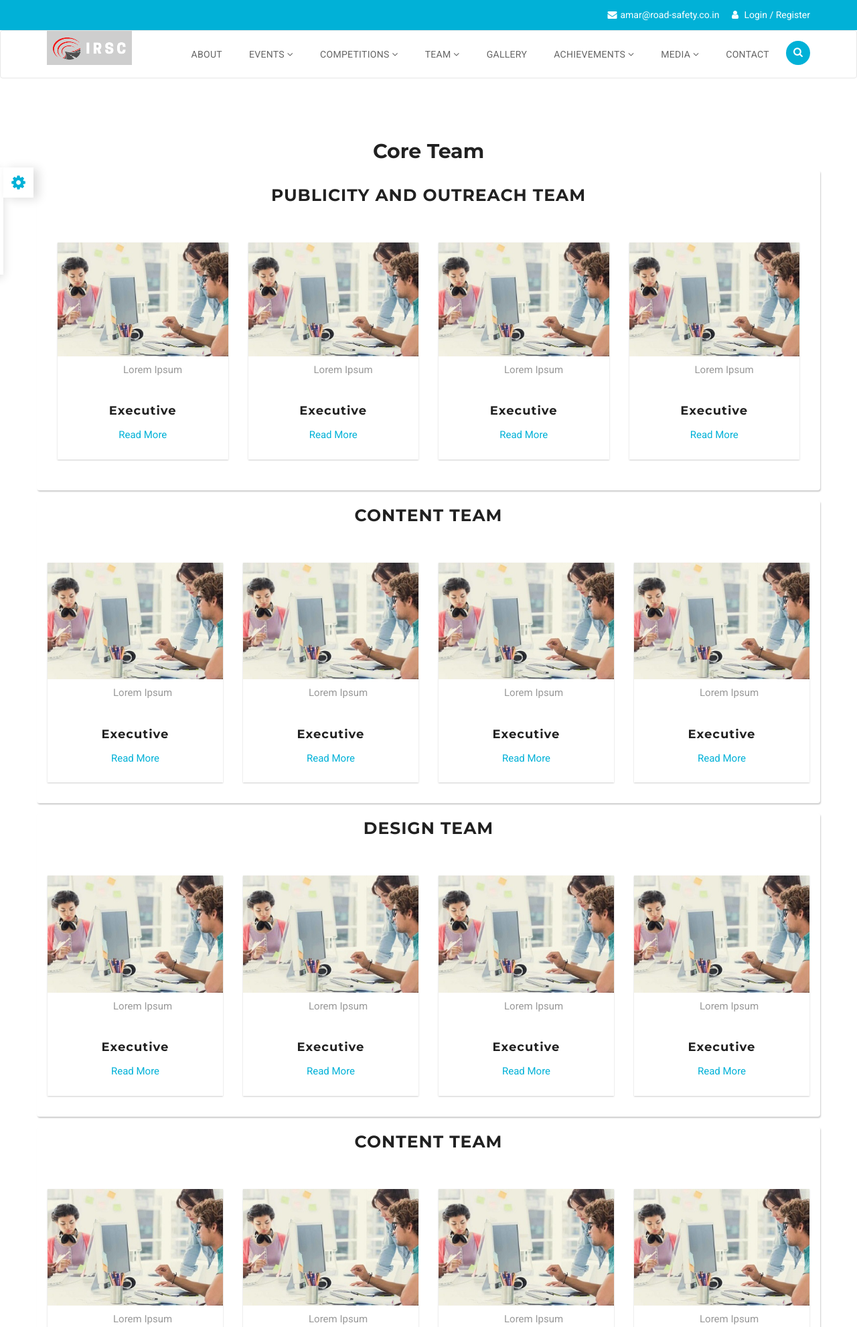
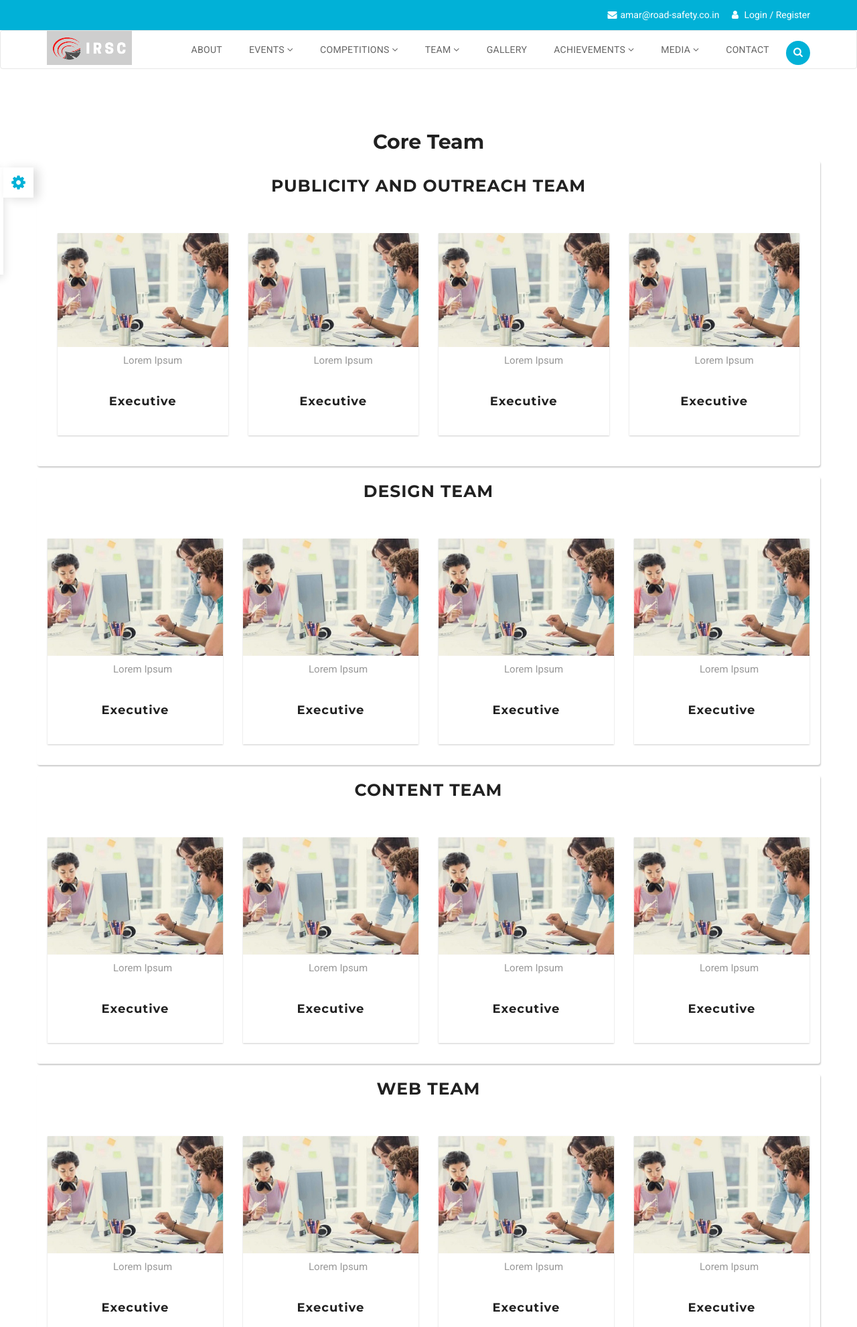
Before and after one commit to DivyanshuSaxena/IRSC-Website, a PHP site: page /coreteam.php in a window 1280 px wide. Shown: the top 1981 px of the page at 67% size. Run offline with PHP 8.4, Linux system fonts and the light colour scheme.

Commit message:
teams updated

```diff
--- a/website main/assets/css/main.css
+++ b/website main/assets/css/main.css
@@ -619,7 +619,7 @@ button:focus {
 .main-navigation .navbar-nav > li > a,
 .main-navigation .navbar-nav > li > a:focus {
   font-size: 14px;
-  padding: 25px 20px;
+  padding: 18px 20px;
   margin: 0px;
   outline: 0;
   color: #656565;
--- a/website main/coreteam.php
+++ b/website main/coreteam.php
@@ -14,6 +14,10 @@
     <link rel="stylesheet" href="assets/fonts/font-awesome.min.css">
     <!-- Color Switcher -->
     <link rel="stylesheet" href="assets/css/color-switcher.css" type="text/css">
+    <script src="assets/js/wow.js"></script>
+              <script>
+              new WOW().init();
+              </script>
     <!-- Animate CSS -->
     <link rel="stylesheet" href="assets/extras/animate.css" type="text/css">
     <!-- Owl Carousel -->
@@ -46,7 +50,7 @@
     <section class="courses section">
         <div class="container">
                 <h2 class="text-center">Core Team</h2>
-            <div class="row panel">
+            <div class="row panel wow fadeInUp">
                 <div class="panel-body">
                 <h3 class="section-title">Publicity and Outreach Team</h3>
                 <div class="col-md-3 col-sm-6 col-xs-6">
@@ -62,7 +66,7 @@
                             <div class="course-content" align="center">
                                 <h3><a href="courses-single.html">Executive</a></h3>
 
-                                <a href="#" ">Read More</a>
+
                             </div>
                         </div>
                     </div>
@@ -80,7 +84,7 @@
                             <div class="course-content" align="center">
                                 <h3><a href="courses-single.html">Executive</a></h3>
 
-                                <a href="#" ">Read More</a>
+
                             </div>
                         </div>
                     </div>
@@ -98,7 +102,7 @@
                             <div class="course-content" align="center">
                                 <h3><a href="courses-single.html">Executive</a></h3>
 
-                                <a href="#" ">Read More</a>
+
                             </div>
                         </div>
                     </div>
@@ -117,7 +121,7 @@
                             <div class="course-content" align="center">
                                 <h3><a href="courses-single.html">Executive</a></h3>
 
-                                <a href="#" ">Read More</a>
+
                             </div>
                         </div>
                     </div>
@@ -125,8 +129,9 @@
             </div>
             </div>
 
-            <div class="row panel">
-                <h3 class="section-title">Content Team</h2>
+
+            <div class="row panel wow fadeInUp">
+                <h3 class="section-title">Design Team</h2>
                 <div class="col-md-3 col-sm-6 col-xs-6">
                     <div class="courses-wrap">
                         <div class="thumb">
@@ -140,7 +145,7 @@
                             <div class="course-content" align="center">
                                 <h3><a href="courses-single.html">Executive</a></h3>
 
-                                <a href="#" ">Read More</a>
+
                             </div>
                         </div>
                     </div>
@@ -158,7 +163,7 @@
                             <div class="course-content" align="center">
                                 <h3><a href="courses-single.html">Executive</a></h3>
 
-                                <a href="#" ">Read More</a>
+
                             </div>
                         </div>
                     </div>
@@ -176,7 +181,7 @@
                             <div class="course-content" align="center">
                                 <h3><a href="courses-single.html">Executive</a></h3>
 
-                                <a href="#" ">Read More</a>
+
                             </div>
                         </div>
                     </div>
@@ -195,15 +200,15 @@
                             <div class="course-content" align="center">
                                 <h3><a href="courses-single.html">Executive</a></h3>
 
-                                <a href="#" ">Read More</a>
+
                             </div>
                         </div>
                     </div>
                 </div>
             </div>
 
-            <div class="row panel">
-                <h3 class="section-title">Design Team</h2>
+            <div class="row panel wow fadeInUp">
+                <h3 class="section-title">Content Team</h2>
                 <div class="col-md-3 col-sm-6 col-xs-6">
                     <div class="courses-wrap">
                         <div class="thumb">
@@ -217,7 +222,7 @@
                             <div class="course-content" align="center">
                                 <h3><a href="courses-single.html">Executive</a></h3>
 
-                                <a href="#" ">Read More</a>
+
                             </div>
                         </div>
                     </div>
@@ -235,7 +240,7 @@
                             <div class="course-content" align="center">
                                 <h3><a href="courses-single.html">Executive</a></h3>
 
-                                <a href="#" ">Read More</a>
+
                             </div>
                         </div>
                     </div>
@@ -253,7 +258,7 @@
                             <div class="course-content" align="center">
                                 <h3><a href="courses-single.html">Executive</a></h3>
 
-                                <a href="#" ">Read More</a>
+
                             </div>
                         </div>
                     </div>
@@ -272,15 +277,15 @@
                             <div class="course-content" align="center">
                                 <h3><a href="courses-single.html">Executive</a></h3>
 
-                                <a href="#" ">Read More</a>
+
                             </div>
                         </div>
                     </div>
                 </div>
             </div>
 
-            <div class="row panel">
-                <h3 class="section-title">Content Team</h2>
+            <div class="row panel wow fadeInUp">
+                <h3 class="section-title">Web Team</h2>
                 <div class="col-md-3 col-sm-6 col-xs-6">
                     <div class="courses-wrap">
                         <div class="thumb">
@@ -294,7 +299,7 @@
                             <div class="course-content" align="center">
                                 <h3><a href="courses-single.html">Executive</a></h3>
 
-                                <a href="#" ">Read More</a>
+
                             </div>
                         </div>
                     </div>
@@ -312,7 +317,7 @@
                             <div class="course-content" align="center">
                                 <h3><a href="courses-single.html">Executive</a></h3>
 
-                                <a href="#" ">Read More</a>
+
                             </div>
                         </div>
                     </div>
@@ -330,7 +335,7 @@
                             <div class="course-content" align="center">
                                 <h3><a href="courses-single.html">Executive</a></h3>
 
-                                <a href="#" ">Read More</a>
+
                             </div>
                         </div>
                     </div>
@@ -349,15 +354,15 @@
                             <div class="course-content" align="center">
                                 <h3><a href="courses-single.html">Executive</a></h3>
 
-                                <a href="#" ">Read More</a>
+
                             </div>
                         </div>
                     </div>
                 </div>
             </div>
 
-            <div class="row panel">
-                <h3 class="section-title">Web Team</h2>
+            <div class="row panel wow fadeInUp">
+                <h3 class="section-title">App Team</h2>
                 <div class="col-md-3 col-sm-6 col-xs-6">
                     <div class="courses-wrap">
                         <div class="thumb">
@@ -371,7 +376,7 @@
                             <div class="course-content" align="center">
                                 <h3><a href="courses-single.html">Executive</a></h3>
 
-                                <a href="#" ">Read More</a>
+
                             </div>
                         </div>
                     </div>
@@ -389,7 +394,7 @@
                             <div class="course-content" align="center">
                                 <h3><a href="courses-single.html">Executive</a></h3>
 
-                                <a href="#" ">Read More</a>
+
                             </div>
                         </div>
                     </div>
@@ -407,7 +412,7 @@
                             <div class="course-content" align="center">
                                 <h3><a href="courses-single.html">Executive</a></h3>
 
-                                <a href="#" ">Read More</a>
+
                             </div>
                         </div>
                     </div>
@@ -426,15 +431,15 @@
                             <div class="course-content" align="center">
                                 <h3><a href="courses-single.html">Executive</a></h3>
 
-                                <a href="#" ">Read More</a>
+
                             </div>
                         </div>
                     </div>
                 </div>
             </div>
 
-            <div class="row panel">
-                <h3 class="section-title">App Team</h2>
+            <div class="row panel wow fadeInUp">
+                <h3 class="section-title">Events Team</h2>
                 <div class="col-md-3 col-sm-6 col-xs-6">
                     <div class="courses-wrap">
                         <div class="thumb">
@@ -448,7 +453,7 @@
                             <div class="course-content" align="center">
                                 <h3><a href="courses-single.html">Executive</a></h3>
 
-                                <a href="#" ">Read More</a>
+
                             </div>
                         </div>
                     </div>
@@ -466,7 +471,7 @@
                             <div class="course-content" align="center">
                                 <h3><a href="courses-single.html">Executive</a></h3>
 
-                                <a href="#" ">Read More</a>
+
                             </div>
                         </div>
                     </div>
@@ -484,7 +489,7 @@
                             <div class="course-content" align="center">
                                 <h3><a href="courses-single.html">Executive</a></h3>
 
-                                <a href="#" ">Read More</a>
+
                             </div>
                         </div>
                     </div>
@@ -503,15 +508,15 @@
                             <div class="course-content" align="center">
                                 <h3><a href="courses-single.html">Executive</a></h3>
 
-                                <a href="#" ">Read More</a>
+
                             </div>
                         </div>
                     </div>
                 </div>
             </div>
 
-            <div class="row panel">
-                <h3 class="section-title">Events Team</h2>
+            <div class="row panel wow fadeInUp">
+                <h3 class="section-title">Law Team</h2>
                 <div class="col-md-3 col-sm-6 col-xs-6">
                     <div class="courses-wrap">
                         <div class="thumb">
@@ -525,7 +530,7 @@
                             <div class="course-content" align="center">
                                 <h3><a href="courses-single.html">Executive</a></h3>
 
-                                <a href="#" ">Read More</a>
+
                             </div>
                         </div>
                     </div>
@@ -543,7 +548,7 @@
                             <div class="course-content" align="center">
                                 <h3><a href="courses-single.html">Executive</a></h3>
 
-                                <a href="#" ">Read More</a>
+
                             </div>
                         </div>
                     </div>
@@ -561,7 +566,7 @@
                             <div class="course-content" align="center">
                                 <h3><a href="courses-single.html">Executive</a></h3>
 
-                                <a href="#" ">Read More</a>
+
                             </div>
                         </div>
                     </div>
@@ -580,15 +585,15 @@
                             <div class="course-content" align="center">
                                 <h3><a href="courses-single.html">Executive</a></h3>
 
-                                <a href="#" ">Read More</a>
+
                             </div>
                         </div>
                     </div>
                 </div>
             </div>
 
-            <div class="row panel">
-                <h3 class="section-title">Law Team</h2>
+            <div class="row panel wow fadeInUp">
+                <h3 class="section-title">Medical Team</h2>
                 <div class="col-md-3 col-sm-6 col-xs-6">
                     <div class="courses-wrap">
                         <div class="thumb">
@@ -602,7 +607,7 @@
                             <div class="course-content" align="center">
                                 <h3><a href="courses-single.html">Executive</a></h3>
 
-                                <a href="#" ">Read More</a>
+
                             </div>
                         </div>
                     </div>
@@ -620,7 +625,7 @@
                             <div class="course-content" align="center">
                                 <h3><a href="courses-single.html">Executive</a></h3>
 
-                                <a href="#" ">Read More</a>
+
                             </div>
                         </div>
                     </div>
@@ -638,7 +643,7 @@
                             <div class="course-content" align="center">
                                 <h3><a href="courses-single.html">Executive</a></h3>
 
-                                <a href="#" ">Read More</a>
+
                             </div>
                         </div>
                     </div>
@@ -657,84 +662,7 @@
                             <div class="course-content" align="center">
                                 <h3><a href="courses-single.html">Executive</a></h3>
 
-                                <a href="#" ">Read More</a>
-                            </div>
-                        </div>
-                    </div>
-                </div>
-            </div>
 
-            <div class="row panel">
-                <h3 class="section-title">Medical Team</h2>
-                <div class="col-md-3 col-sm-6 col-xs-6">
-                    <div class="courses-wrap">
-                        <div class="thumb">
-                            <img src="assets/img/courses/img-1.jpg" alt="">
-
-                        </div>
-                        <div class="course-detail-wrap">
-                            <div class="teacher-wrap">
-                                <p>Lorem Ipsum</p>
-                            </div>
-                            <div class="course-content" align="center">
-                                <h3><a href="courses-single.html">Executive</a></h3>
-
-                                <a href="#" ">Read More</a>
-                            </div>
-                        </div>
-                    </div>
-                </div>
-                <div class="col-md-3 col-sm-6 col-xs-6">
-                    <div class="courses-wrap">
-                        <div class="thumb">
-                            <img src="assets/img/courses/img-1.jpg" alt="">
-
-                        </div>
-                        <div class="course-detail-wrap">
-                            <div class="teacher-wrap">
-                               <p>Lorem Ipsum</p>
-                            </div>
-                            <div class="course-content" align="center">
-                                <h3><a href="courses-single.html">Executive</a></h3>
-
-                                <a href="#" ">Read More</a>
-                            </div>
-                        </div>
-                    </div>
-                </div>
-                <div class="col-md-3 col-sm-6 col-xs-6">
-                    <div class="courses-wrap">
-                        <div class="thumb">
-                            <img src="assets/img/courses/img-1.jpg" alt="">
-
-                        </div>
-                        <div class="course-detail-wrap">
-                            <div class="teacher-wrap">
-                               <p>Lorem Ipsum</p>
-                            </div>
-                            <div class="course-content" align="center">
-                                <h3><a href="courses-single.html">Executive</a></h3>
-
-                                <a href="#" ">Read More</a>
-                            </div>
-                        </div>
-                    </div>
-                </div>
-
-                <div class="col-md-3 col-sm-6 col-xs-6">
-                    <div class="courses-wrap">
-                        <div class="thumb">
-                            <img src="assets/img/courses/img-1.jpg" alt="">
-
-                        </div>
-                        <div class="course-detail-wrap">
-                            <div class="teacher-wrap">
-                               <p>Lorem Ipsum</p>
-                            </div>
-                            <div class="course-content" align="center">
-                                <h3><a href="courses-single.html">Executive</a></h3>
-
-                                <a href="#" ">Read More</a>
                             </div>
                         </div>
                     </div>
```
Also changed, not shown: website main/collegechapter.php (+9 -5 lines), website main/crw.php (+9 -5 lines), website main/index.php (+7 -7 lines).
